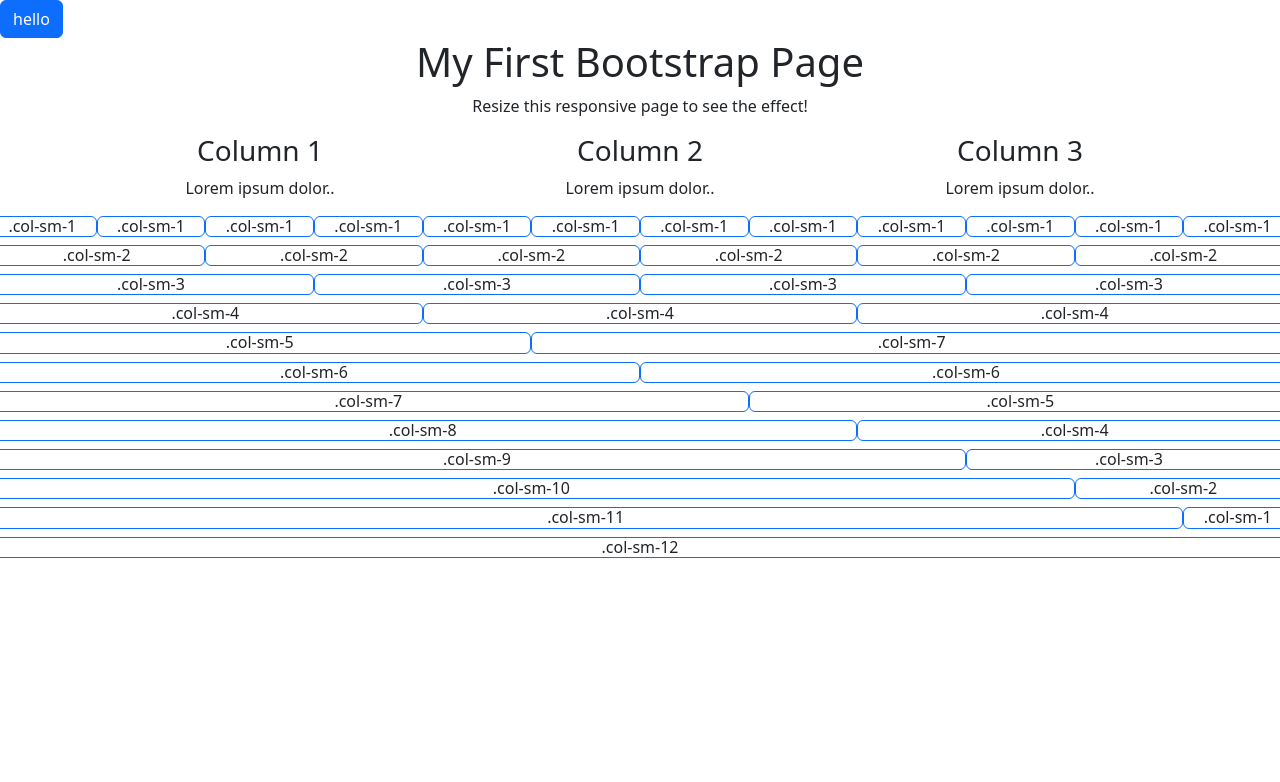
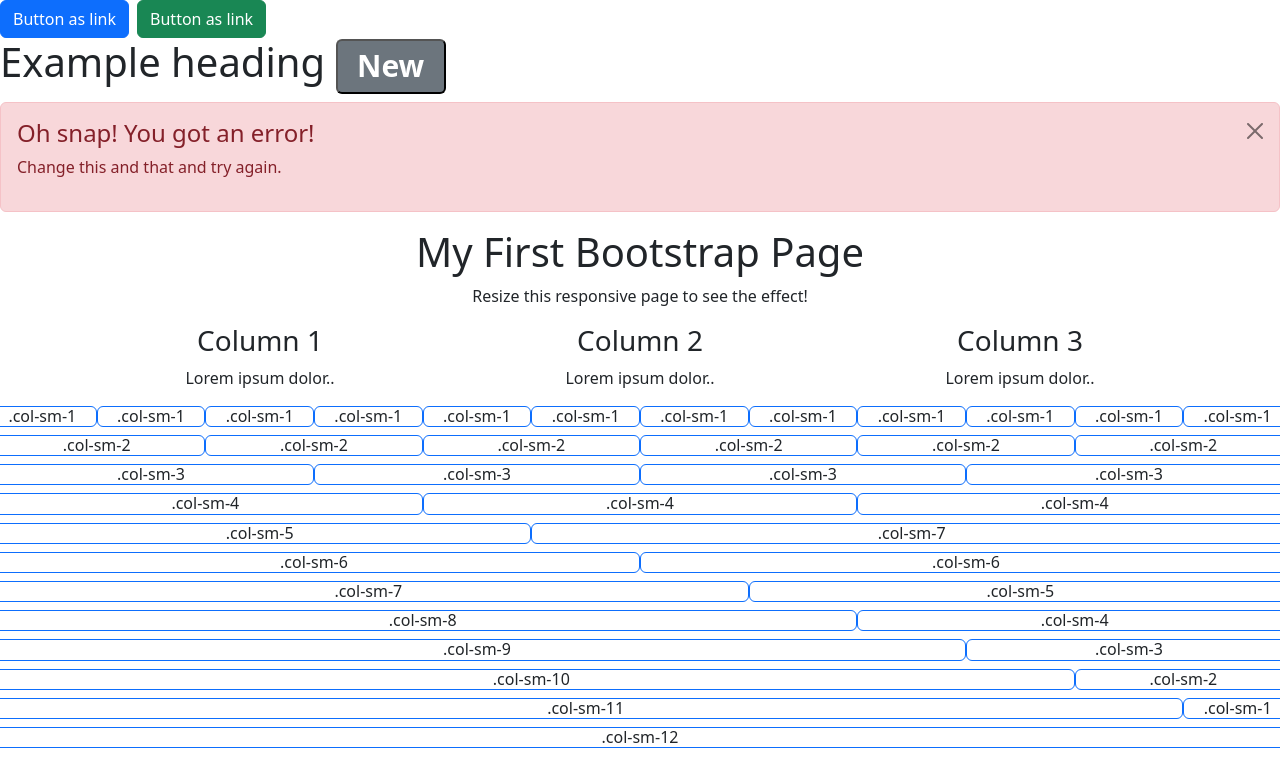
Before and after one commit to waqarhussain786/bootstrap-practice, a React (Create React App) app: page / in a window 1280 px wide. Shown: the top 782 px of the page. Built offline with nearby package versions, Linux system fonts and the light colour scheme.

Commit message:
bootstrap

```diff
--- a/src/firt-bootstrap.jsx
+++ b/src/firt-bootstrap.jsx
@@ -1,11 +1,34 @@
 import React from 'react'
-// import { Button } from 'react-bootstrap';
-import Button from 'react-bootstrap/Button';
+import { Button, Stack, Badge, Alert } from 'react-bootstrap';
+// import Button from 'react-bootstrap/Button';
 const FirtBootstrap = () => {
     return (
         <div>
             <div>
-                <Button>hello</Button>
+                <Stack direction="horizontal" gap={2}>
+                    <Button as="a" variant="primary">
+                        Button as link
+                    </Button>
+                    <Button as="a" variant="success">
+                        Button as link
+                    </Button>
+                </Stack>
+                <div>
+                    <h1>
+                        Example heading{' '}
+                        <Badge bg="secondary" as="Button">
+                            New
+                        </Badge>
+                    </h1>
+                </div>
+                <div>
+                    <Alert dismissible variant="danger">
+                        <Alert.Heading>Oh snap! You got an error!</Alert.Heading>
+                        <p>
+                            Change this and that and try again.
+                        </p>
+                    </Alert>
+                </div>
             </div>
             <div class="jumbotron text-center">
                 <h1>My First Bootstrap Page</h1>
```
